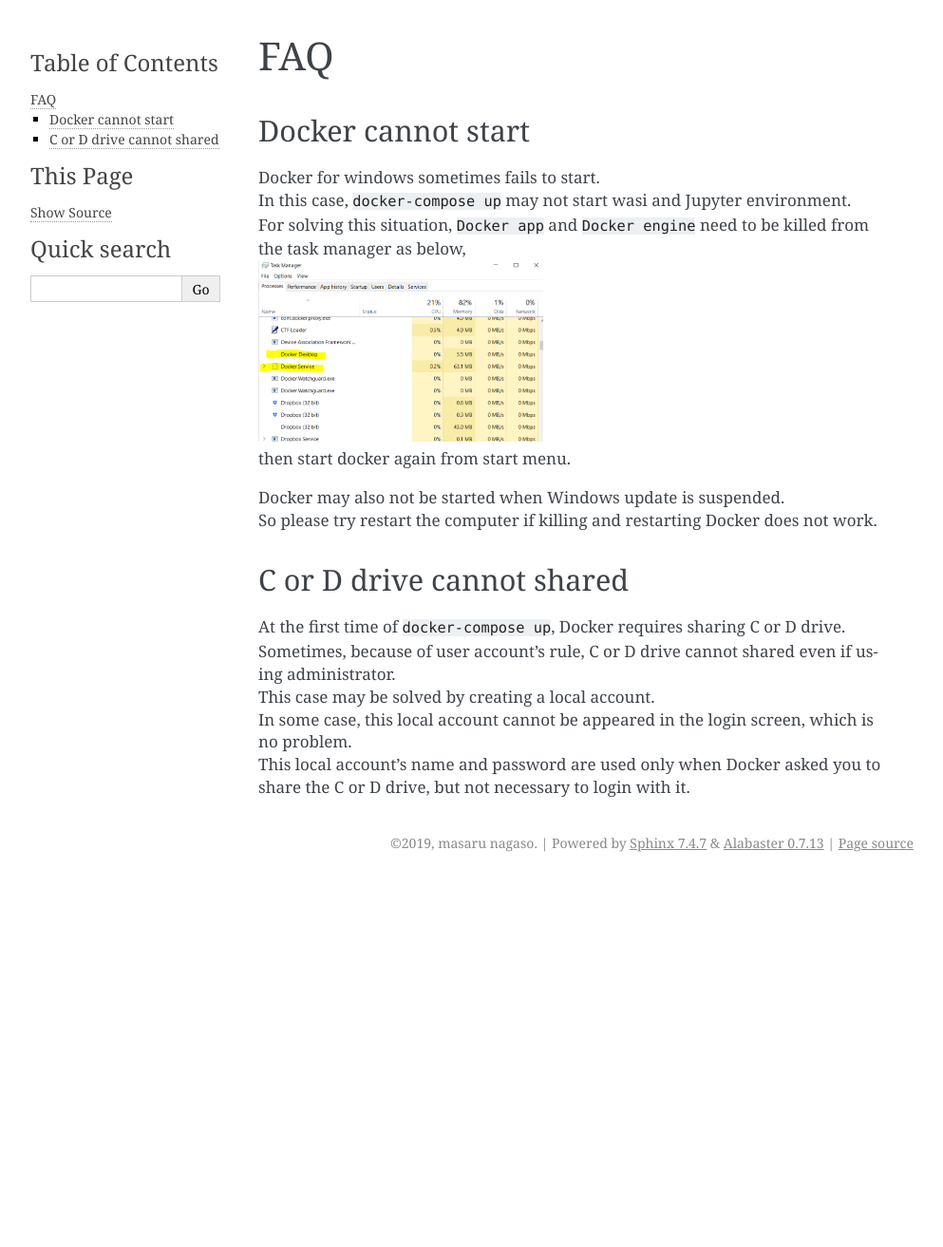
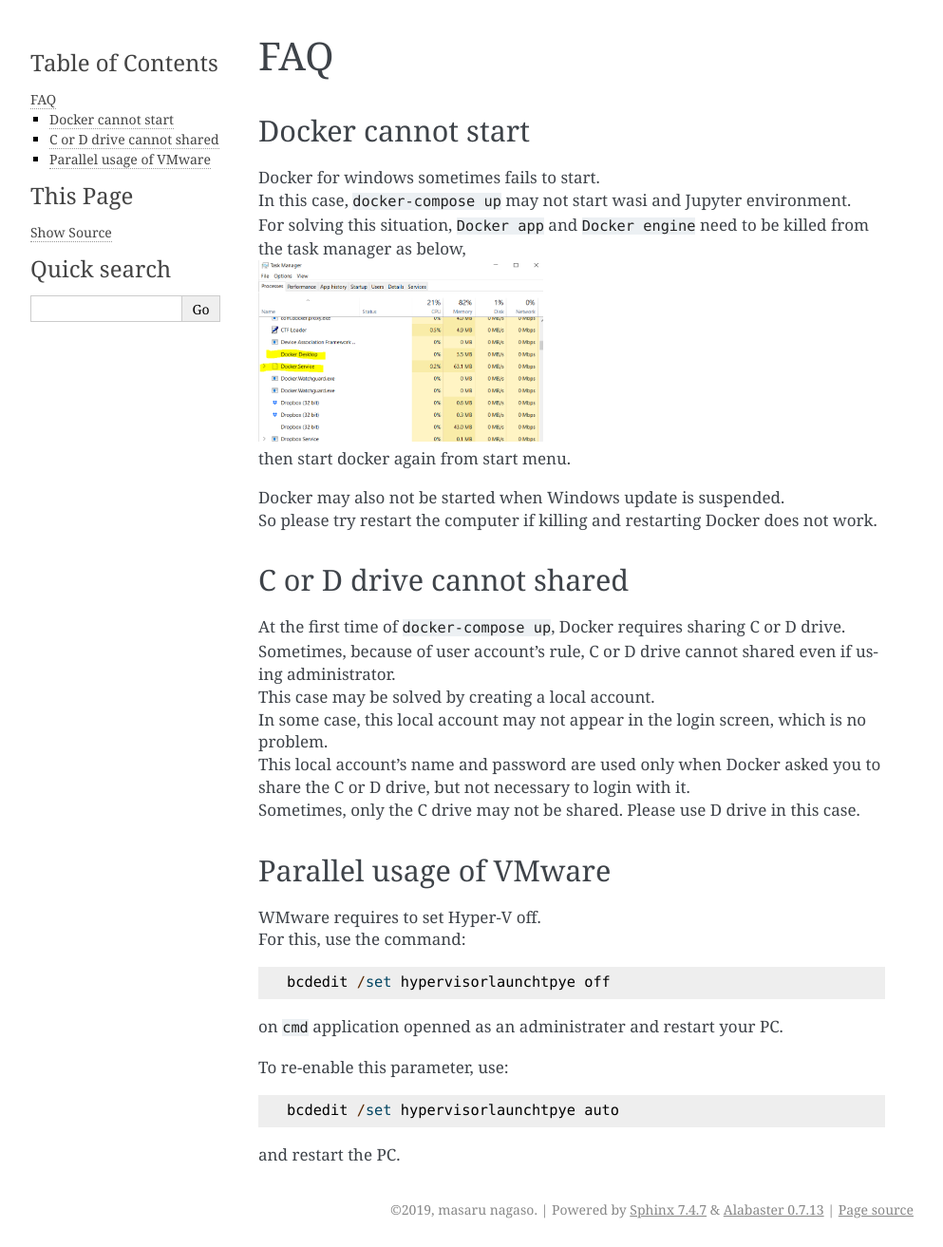
Before and after one commit to mnagaso/toolbox-wasi.github.io, a Sphinx documentation site: the page built from docs/faq.md, in a window 1280 px wide. Shown: the whole page at 95% size, without its empty margins (148-1141 px from the left). Built offline with Sphinx 7.4.7, drawn with Linux system fonts in a browser that asks for light colours; before the commit the page ends 927 px from its top, so only the background shows below that.

Commit message:
added fq and visit

````diff
--- a/docs/faq.md
+++ b/docs/faq.md
@@ -14,5 +14,20 @@
 At the first time of `docker-compose up`, Docker requires sharing C or D drive.
 Sometimes, because of user account's rule, C or D drive cannot shared even if using administrator.
 This case may be solved by creating a local account.
-In some case, this local account cannot be appeared in the login screen, which is no problem.
+In some case, this local account may not appear in the login screen, which is no problem.
 This local account's name and password are used only when Docker asked you to share the C or D drive, but not necessary to login with it.
+Sometimes, only the C drive may not be shared. Please use D drive in this case.
+
+## Parallel usage of VMware
+WMware requires to set Hyper-V off.
+For this, use the command:
+```
+bcdedit /set hypervisorlaunchtpye off
+```
+on `cmd` application openned as an administrater and restart your PC.
+
+To re-enable this parameter, use:
+```
+bcdedit /set hypervisorlaunchtpye auto
+```
+and restart the PC.
````
Also changed, not shown: docs/installation.md (+5 -0 lines).
